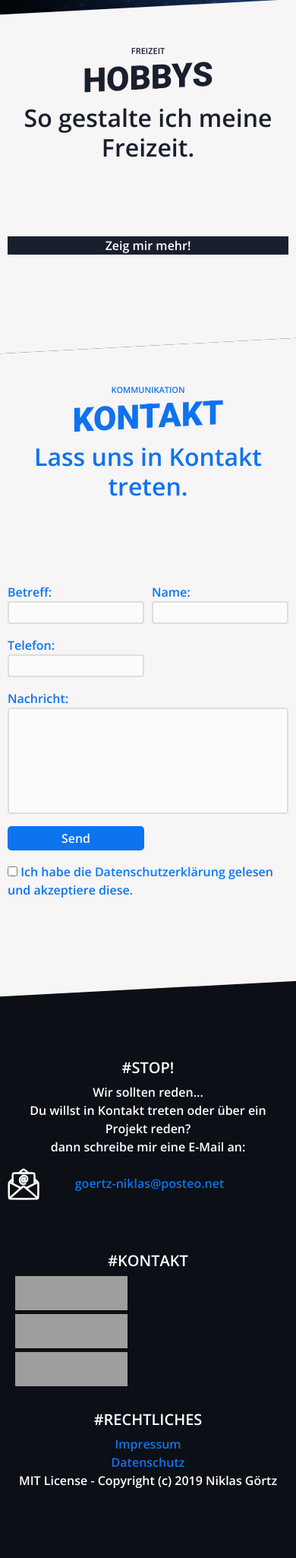
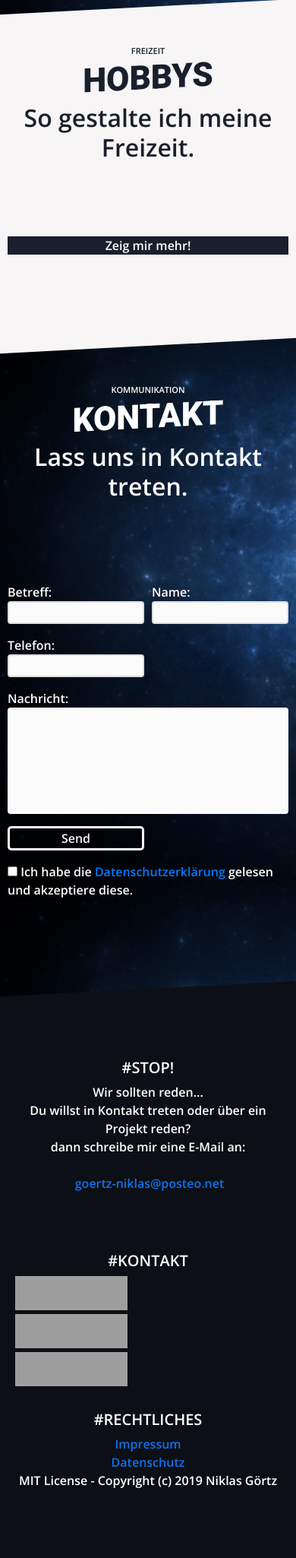
Before and after one commit to goertzniklas/goertzniklas.github.io, a PHP site: page / in a window 390 px wide. Shown: the part 4450-6500 px from the top of the page at 76% size. Run offline with PHP 8.4, Linux system fonts and the light colour scheme; grey boxes are pictures that could not be loaded.

Commit message:
minor bug fixes of the last commit

```diff
--- a/css/custom.css
+++ b/css/custom.css
@@ -436,8 +436,7 @@ ul.timeline>li:before {
 }
 
 #contact {
-    color: #0e73ee;
-    background: #f7f5f5;
+    color: #fff;
 }
 
 .contactInp {
@@ -449,8 +448,8 @@ ul.timeline>li:before {
 }
 
 .contactInpTexA {
-	border: 2px solid #dedede;
-    border-radius: 4px;
+	border-radius: 4px;
+	border: 3px solid #fbfbfb;
     background: #fbfbfb;
     height: 140px;
     width: 100%;
@@ -460,8 +459,8 @@ ul.timeline>li:before {
 #contactSend{
     cursor: pointer;
     color: #f7f5f5;
-    border: 3px solid #0e73ee;
-    background: #0e73ee;
+    border: 3px solid #fbfbfb;
+    background: transparent;
     border-radius: 5px;
 }
 
@@ -539,7 +538,7 @@ ul.timeline>li:before {
 	}
 
 	.email {
-		/*background-image: url(../img/logos/email.svg);*/
+		background-image: none;
 		background-repeat: no-repeat;
 		height: 45px;
 		padding-left: 4px;
@@ -574,7 +573,7 @@ ul.timeline>li:before {
 	}
 
 	.email {
-		/*background-image: url(../img/logos/email.svg);*/
+		background-image: none;
 		background-repeat: no-repeat;
 		height: 45px;
 		padding-left: 4px;
--- a/index.php
+++ b/index.php
@@ -391,10 +391,10 @@
                     Aber nicht nur Musik machen ist mir wichtig - Musik hören ist für mich auf einem Level.
                     Du willst hören was ich höre? - <a href="https://open.spotify.com/user/doodlesdoofles?si=YLbs-U_7S8ueDkKSAeLuuA"> Hier geht's zu meinem Spotify Profil!</a>
                   </p>
-                  <br>
                   <p>
                     <iframe src="https://open.spotify.com/embed/track/4djIFfof5TpbSGRZUpsTXq" width="100%" height="80" frameborder="0" allowtransparency="true" allow="encrypted-media"></iframe>
                   </p>
+                  <br>
                 </li>
                 <li>
                   <p class="hobbyHeading">PROGRAMMIEREN | WEBDESIGN | GRAFIKBEARBEITUNG</p>
--- a/js/custom.js
+++ b/js/custom.js
@@ -1,6 +1,6 @@
 //ASTRONAUT CLICK
 document.getElementById("astronaut").addEventListener("click", function(){
-    astronaut.style.backgroundImage = "url(../website/img/astronaut/naked1.gif)";
+    astronaut.style.backgroundImage = "url(https://raw.githubusercontent.com/dooflesdoodles/website/master/img/astronaut/naked1.gif)";
 });
 
 //CATS !!!!
```
